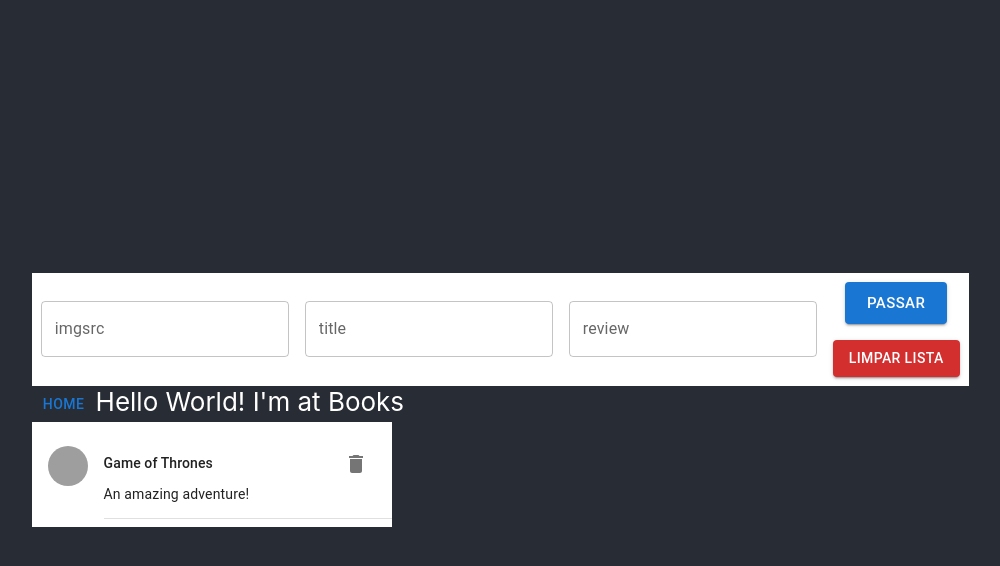
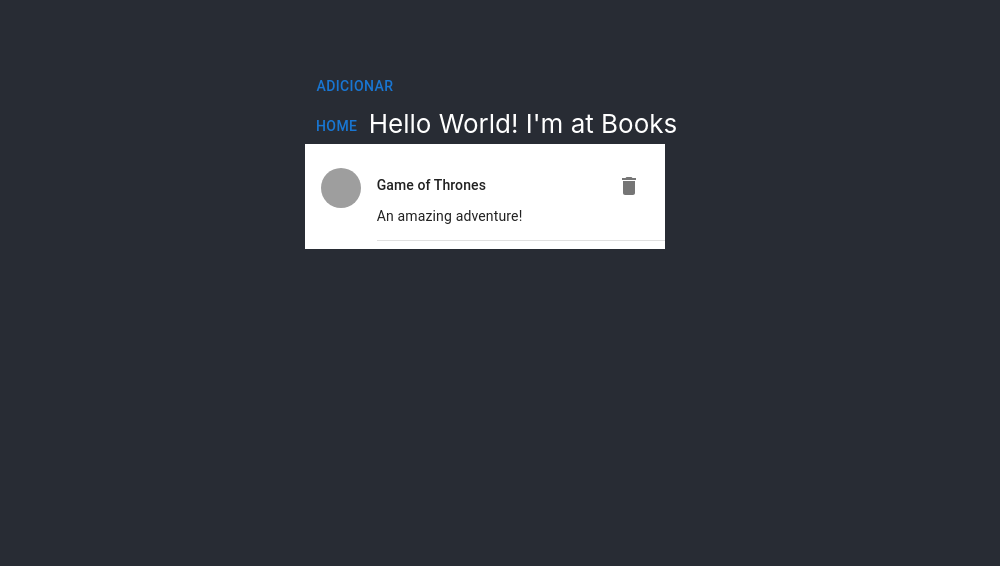
Before and after one commit to mgarciaDeveloper/yago-frontend, a React (Create React App) app: page /books in a window 1280 px wide. Shown: the top 566 px of the page, without its empty margins (149-1149 px from the left). Built offline with nearby package versions, Linux system fonts and the light colour scheme; grey boxes are pictures that could not be loaded.

Commit message:
estilizacao da lista + abas

```diff
--- a/src/App.css
+++ b/src/App.css
@@ -14,10 +14,6 @@
 .App-header {
   background-color: #282c34;
   min-height: 100vh;
-  display: flex;
-  flex-direction: column;
-  align-items: center;
-  justify-content: center;
   font-size: calc(10px + 2vmin);
   color: white;
 }
@@ -25,12 +21,3 @@
 .App-link {
   color: #61dafb;
 }
-
-@keyframes App-logo-spin {
-  from {
-    transform: rotate(0deg);
-  }
-  to {
-    transform: rotate(360deg);
-  }
-}
--- a/src/App.jsx
+++ b/src/App.jsx
@@ -3,12 +3,14 @@ import { BrowserRouter, Routes, Route } from "react-router-dom";
 import Books from "./Pages/Books";
 import Movies from "./Pages/Movies";
 import Home from "./Pages/Home";
+import Matriz from "./Components/Matriz/matriz";
 import "./App.css";
 
 function App() {
   return (
     <div className="App">
       <header className="App-header">
+        <Matriz>
         <BrowserRouter>
           <Routes>
             <Route path="/" exact element={<Home />} />
@@ -17,6 +19,7 @@ function App() {
             <Route path="/movies" exact element={<Movies />} />
           </Routes>
         </BrowserRouter>
+        </Matriz>
       </header>
     </div>
   );
--- a/src/Components/Lista.jsx
+++ b/src/Components/Lista.jsx
@@ -13,6 +13,7 @@ import IconButton from "@mui/material/IconButton";
 export default function Lista(props) {
 
   return (
+   props.list.length !== 0 ?
    <List sx={{ width: '100%', maxWidth: 360, bgcolor: 'background.paper' }}>
       {props.list.map((eo,i)=>{
       return  <>
@@ -70,6 +71,7 @@ export default function Lista(props) {
       <Divider variant="inset" component="li" />
        </> })}
     </List>
+    :<div></div>
 
   );
 }
--- /dev/null
+++ b/src/Components/Matriz/matriz.jsx
@@ -0,0 +1,24 @@
+import React from "react";
+import { Stack } from "@mui/material";
+import { Padding } from "@mui/icons-material";
+export default function Matriz(props){
+
+    return <Stack
+    direction="column"
+    justifyContent="flex-start"
+    alignItems="center"
+    spacing={2}
+    sx={{ width: "100%" , padding:'5% 0 0 0' }}
+
+  >
+    <Stack
+    direction="column"
+    justifyContent="flex-start"
+    alignItems="center"
+    spacing={2}
+    sx={{ width: "95%" }}
+  >{props.children}
+
+  </Stack>
+  </Stack>
+}
--- a/src/Components/Moviesinput/listinput.jsx
+++ b/src/Components/Moviesinput/listinput.jsx
@@ -4,6 +4,7 @@ import TextField from '@mui/material/TextField';
 import {useState} from "react";
 import Button from '@mui/material/Button'
 import { Stack } from '@mui/material';
+import {Backdrop,Paper} from '@mui/material';
 export default function Listinput(props) {
   const [movie,setMovie]= useState(
   {
@@ -12,34 +13,40 @@ export default function Listinput(props) {
   review:''
   }
   )
+  const [cara,setCara] = useState(false)
     return (
     <Box
       component="form"
       sx={{
-        width:'100%', backgroundColor:"white",padding:"1%"
+        width:'100%',padding:"1%"
       }}
       noValidate
       autoComplete="off"
     >
-      <Stack
-         direction="row"
-         justifyContent="center"
-         alignItems="center"
-         spacing={2}>
-      <TextField id="outlined-basic" label="imgsrc" variant="outlined" value={movie.imgsrc}
+    <Backdrop
+        sx={{ color: '#fff', zIndex: (theme) => theme.zIndex.drawer + 1 }}
+        open={cara}
+      >
+      <Paper sx={{width:'50%' ,padding:'2%'}}>
+       <Stack
+        justifyContent="flex-start"
+        alignItems="flex-start"
+        spacing={2}
+        sx={{ width: "90%" }}>
+      <TextField sx={{width:'100%'}} id="outlined-basic" label="imgsrc" variant="outlined" value={movie.imgsrc}
       onChange={(e)=>{
        setMovie({...movie,['imgsrc']:e.target.value})
       }}/>
-      <TextField id="filled-basic" label="title" variant="outlined" value={movie.title}
+      <TextField sx={{width:'100%'}} id="filled-basic" label="title" variant="outlined" value={movie.title}
       onChange={(e)=>{
        setMovie({...movie,['title']:e.target.value})
       }}/>
-      <TextField id="standard-basic" label="review" variant="outlined" value={movie.review}
+      <TextField sx={{width:'100%'}} id="standard-basic" label="review" variant="outlined" value={movie.review}
       onChange={(e)=>{
         setMovie({...movie,["review"]:e.target.value})
       }}/>
        <Stack
-         direction="column"
+         direction="row"
          justifyContent="center"
          alignItems="center"
          spacing={2}>
@@ -54,14 +61,25 @@ export default function Listinput(props) {
        }}>
           passar
        </Button>
-       <Button color='error' variant='contained' onClick={(e)=>{
-         props.apagarlista()
+       <Button color='error' variant='contained' size="large" onClick={(e)=>{
+        //  props.apagarlista()
+        setCara(false)
        }}>
-         limpar lista
+         fechar
 
        </Button>
        </Stack>
+
+
        </Stack>
+      </Paper>
+    </Backdrop>
+    <Button onClick={(e)=>{
+    setCara(true)
+    }}>
+    Adicionar
+    </Button>
+
     </Box>
   );
 }
```
